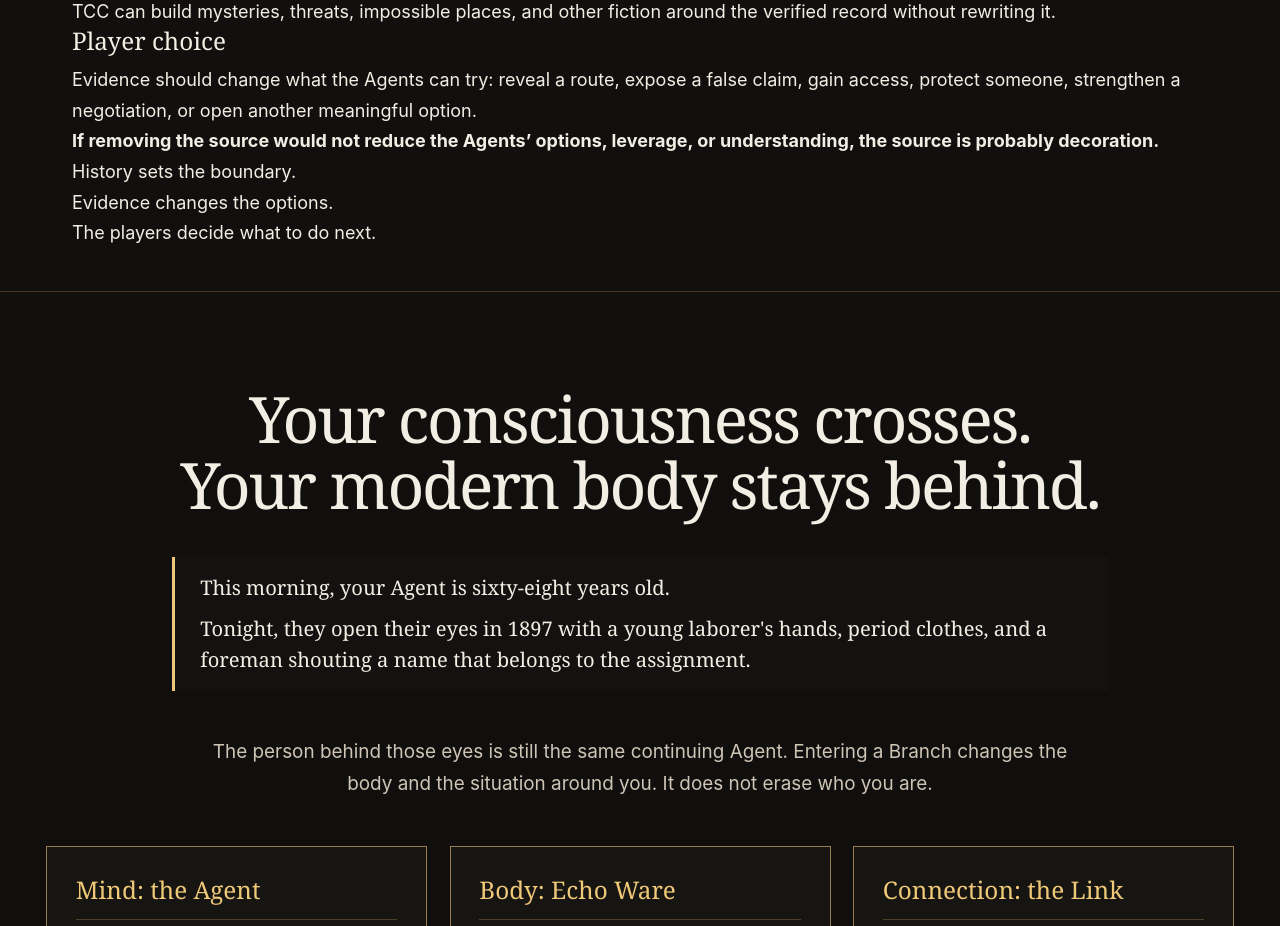
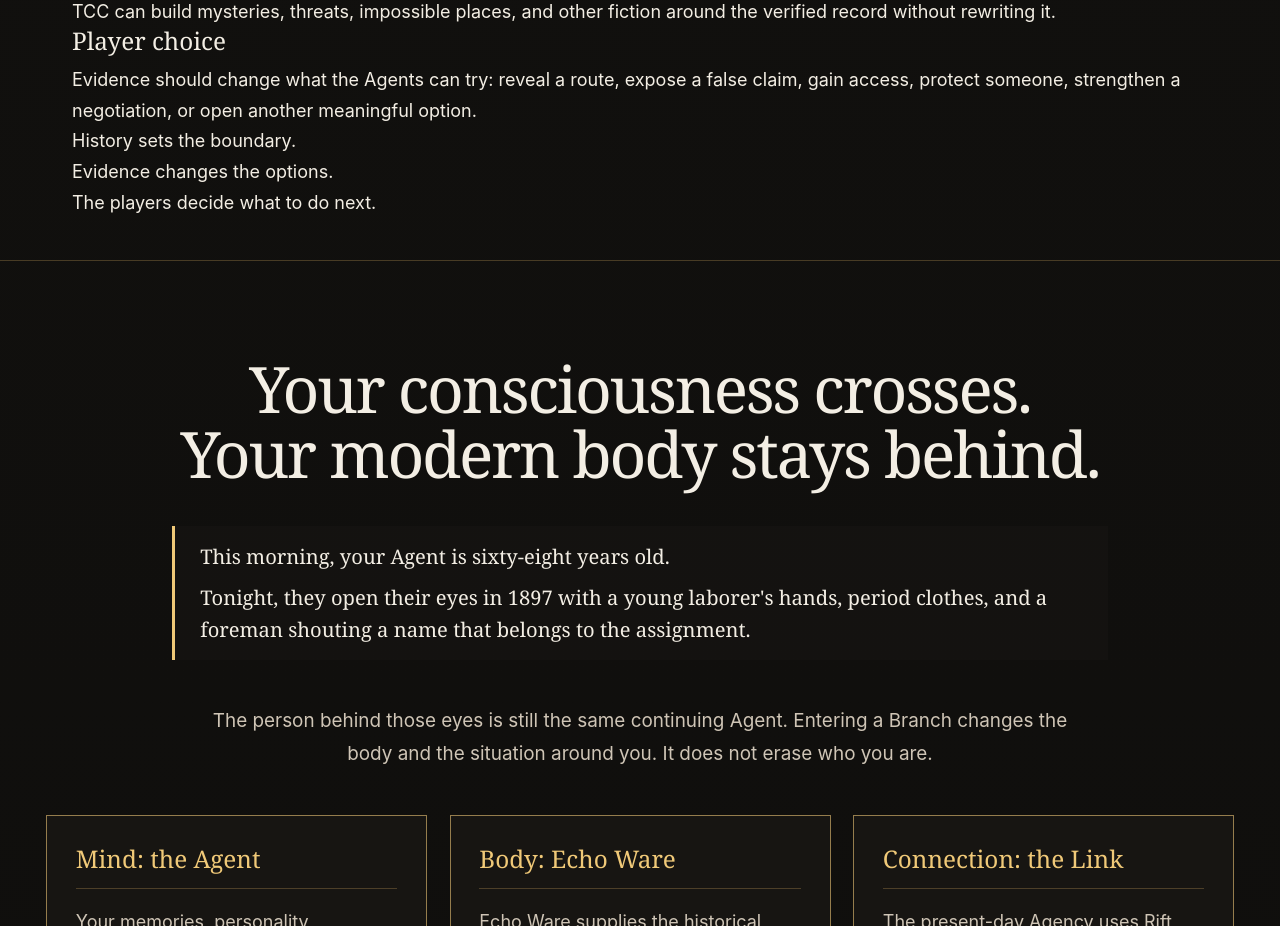
Before and after one commit to casevoiceai/tccrpg, a React (Vite) app: page / in a window 1280 px wide. Shown: the part 4880-5806 px from the top of the page. Built offline with nearby package versions, Linux system fonts and the light colour scheme.

Commit message:
Remove evidence decoration sentence

```diff
--- a/src/PublicHome.tsx
+++ b/src/PublicHome.tsx
@@ -90,7 +90,6 @@ export default function PublicHome() {
             <article><h3>Player choice</h3><p>Evidence should change what the Agents can try: reveal a route, expose a false claim, gain access, protect someone, strengthen a negotiation, or open another meaningful option.</p></article>
           </div>
           <div className="evidence-change-close">
-            <p style={{ whiteSpace: 'nowrap' }}><strong>If removing the source would not reduce the Agents’ options, leverage, or understanding, the source is probably decoration.</strong></p>
             <p className="evidence-close-lines"><span style={{ display: 'block' }}>History sets the boundary.</span><span style={{ display: 'block' }}>Evidence changes the options.</span><span style={{ display: 'block' }}>The players decide what to do next.</span></p>
           </div>
         </div>
```
